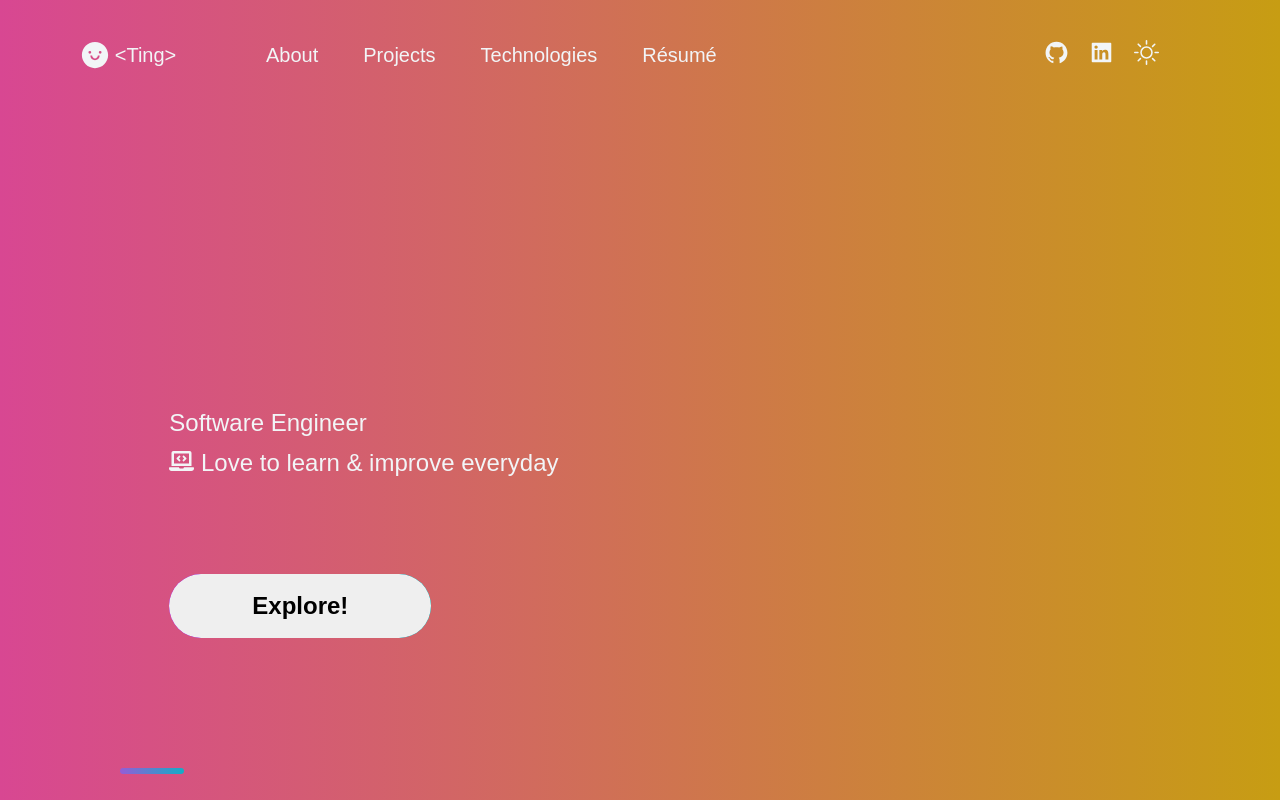
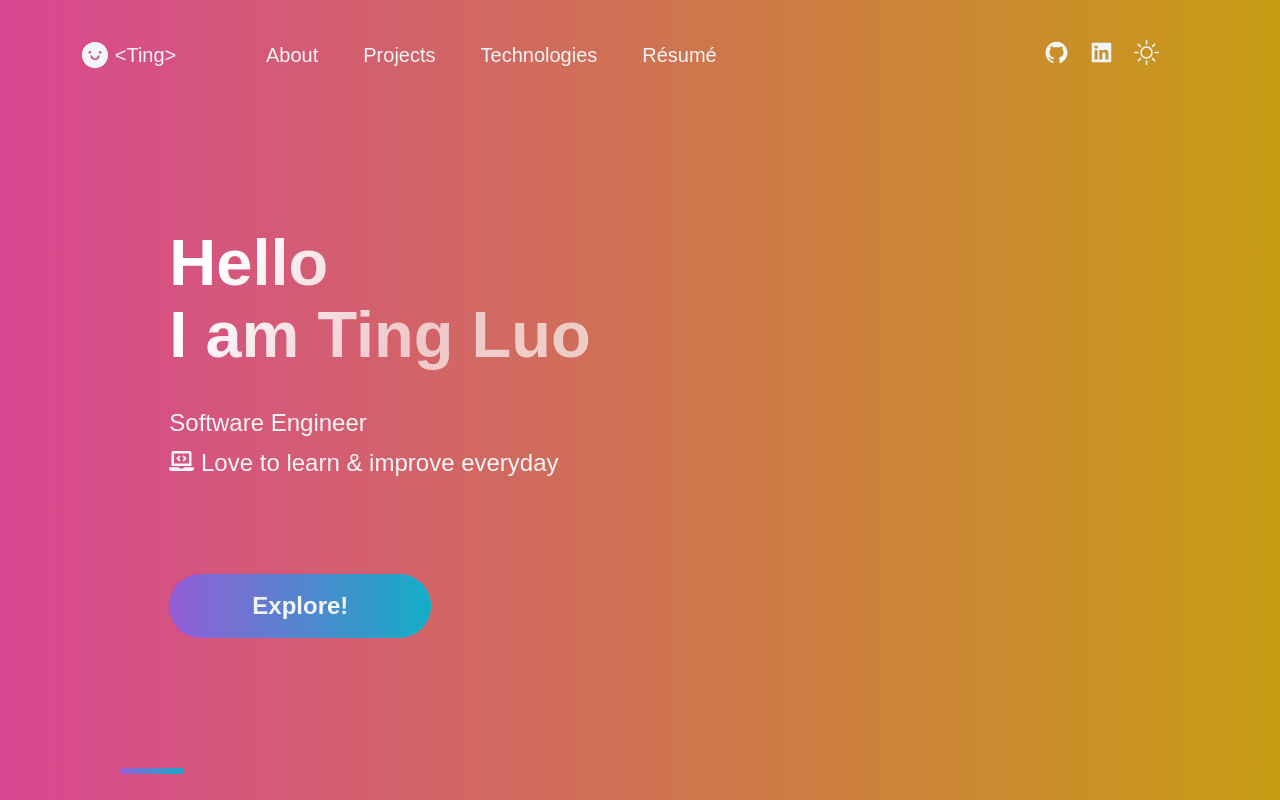
Before and after one commit to Lyndating/portfolio, a Next.js app: page / in a window 1280 px wide. Shown: the top 800 px of the page. Built offline with nearby package versions, Linux system fonts and the light colour scheme.

Commit message:
add color variables to suit themetoggle function

```diff
--- a/src/styles/global.js
+++ b/src/styles/global.js
@@ -16,14 +16,22 @@ const GlobalStyle = createGlobalStyle`
     body[data-theme="dark"]{
         font-family: ${props=> props.theme.fonts.main};
         font-size: 1.6rem;
-
         background: ${props => props.theme.colors.background1};
-        color: ${props=> props.theme.colors.primary1};
+        --color-text: ${props=> props.theme.colors.primary1};
+        --color-paragragh: #302e2e;
+        --color-title: linear-gradient(121.57deg, #FFFFFF 18.77%, rgba(255,255,255, 0.66) 60.15%);
+        --color-button: linear-gradient(270deg, #13ADC7 0%, #945DD6 100%);
+        --color-skill-item: rgb(19, 173, 199);
         cursor: default;
     }
     body[data-theme="light"]{
         font-family: ${props=> props.theme.fonts.main};
+        --color-text: ${props=> props.theme.colors.primary2};
+        --color-paragrah: #e4e6e7;
+        --color-title: linear-gradient(121.57deg, #000 18.77%, rgba(0,0,0, 0.66) 60.15%);
+        --color-button: linear-gradient(270deg, #c79d13 0%, #d84792 100%);
         font-size: 1.6rem;
+        --color-skill-item: #d84792;
 
         background: ${props => props.theme.colors.background2};
         color: ${props=> props.theme.colors.primary2};
@@ -31,13 +39,49 @@ const GlobalStyle = createGlobalStyle`
     }
     h1,h2,h3,h4,h5,h6,button {
         font-family: ${props => props.theme.fonts.title};
+
+    }
+    h1,h2,h5,h6{
+        background: var(--color-title);
+    }
+    p, button {
+        color: var(--color-text);
+    }
+    button {
+        background: var(--color-button);
     }
     a {
         text-decoration: none;
+        color: var(--color-text);
     }
     li {
         list-style: none;
+        color: var(--color-text);
+        &:after {
+            background-color: var(--color-text);
+        }
     }
+    small {
+        color: var(--color-text);
+    }
+    #scroll_button {
+        color: var(--color-text);
+    }
+    #skill_items {
+        color: var(--color-text);
+        transition: transform 500ms, color 1000ms linear;
+        &:hover{
+        color: var(--color-skill-item);
+        transform: scale(1.1) ;
+        transition: color 500ms ease-in-out;
+        cursor:pointer;
+        }
+        &:hover::after{
+            color: var(--color-text);
+            transition: color 500ms ease-in-out;
+        }
+    }
+
 `;
 
 export default GlobalStyle;
```
